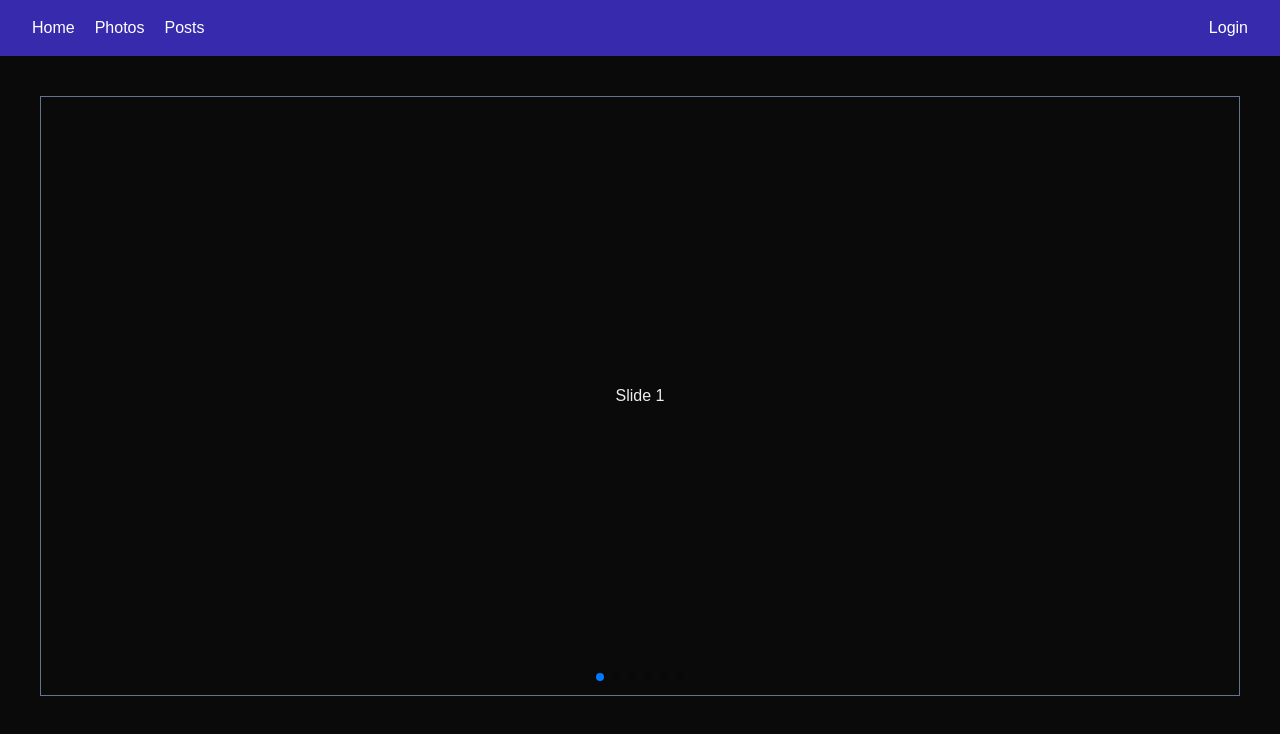
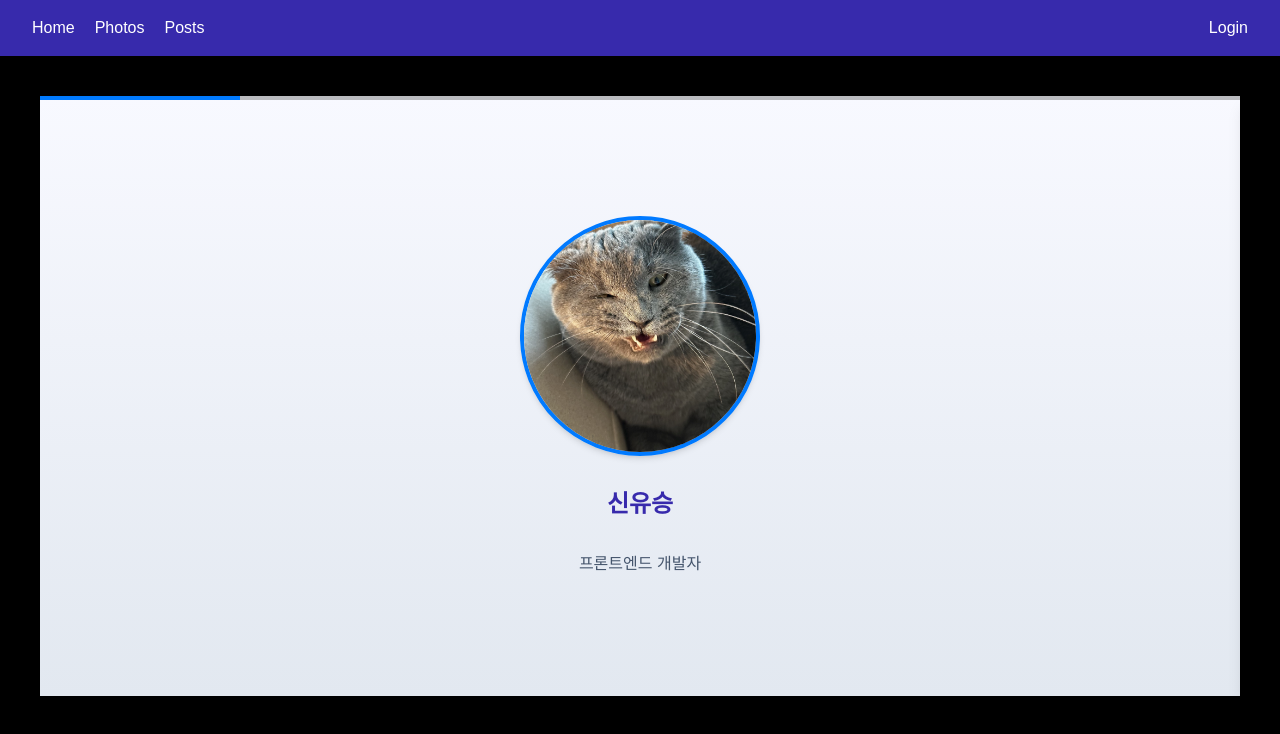
Before and after one commit to groom-practice/final-semi-project-team-3, a Next.js app: page / in a window 1280 px wide. Shown: the top 734 px of the page. Built offline with nearby package versions, Linux system fonts and the light colour scheme.

Commit message:
feat: swiper type progressbar로 변경 및 style 변경

```diff
--- a/app/page.tsx
+++ b/app/page.tsx
@@ -1,41 +1,58 @@
 "use client";
+
 import "swiper/css";
 import "swiper/css/pagination";
+import "swiper/css/navigation";
+import Image from "next/image";
+
 import { Pagination } from "swiper/modules";
+import { Swiper, SwiperSlide } from "swiper/react";
 
-import { Swiper, SwiperSlide } from "swiper/react";
+type Profile = {
+  name: string;
+  image: string;
+  role: string;
+};
+
+const profiles: Profile[] = [
+  { name: "신유승", image: "/profile/mandoo.png", role: "프론트엔드 개발자" },
+  { name: "권수영", image: "/profile/mandoo.png", role: "프론트엔드 개발자" },
+  { name: "김호영", image: "/profile/mandoo.png", role: "프론트엔드 개발자" },
+  { name: "김기현", image: "/profile/mandoo.png", role: "프론트엔드 개발자" },
+  { name: "이예도", image: "/profile/mandoo.png", role: "프론트엔드 개발자" },
+  { name: "양아름", image: "/profile/mandoo.png", role: "프론트엔드 개발자" },
+];
 
 export default function Page() {
   return (
-    <div className="p-10 w-screen">
-      <Swiper pagination={true} modules={[Pagination]} className="mySwiper">
-        <SwiperSlide>
-          <SlideContent slideNum={1} />
-        </SwiperSlide>
-        <SwiperSlide>
-          <SlideContent slideNum={2} />
-        </SwiperSlide>
-        <SwiperSlide>
-          <SlideContent slideNum={3} />
-        </SwiperSlide>
-        <SwiperSlide>
-          <SlideContent slideNum={4} />
-        </SwiperSlide>
-        <SwiperSlide>
-          <SlideContent slideNum={5} />
-        </SwiperSlide>
-        <SwiperSlide>
-          <SlideContent slideNum={6} />
-        </SwiperSlide>
+    <div className="p-10 w-screen h-screen bg-black text-white text-sm">
+      <Swiper
+        pagination={{ type: "progressbar" }}
+        modules={[Pagination]}
+        className="w-full h-full"
+      >
+        {profiles.map((profile) => (
+          <SwiperSlide key={profile.name}>
+            <SlideContent profile={profile} />
+          </SwiperSlide>
+        ))}
       </Swiper>
     </div>
   );
 }
 
-function SlideContent({ slideNum }: { slideNum: number }) {
+function SlideContent({ profile }: { profile: Profile }) {
   return (
-    <div className="w-full h-[600px] flex justify-center items-center border border-slate-500">
-      Slide {slideNum}
+    <div className="w-full h-[600px] flex flex-col items-center justify-center bg-gradient-to-b from-[#f8f9ff] to-[#e2e8f0] text-slate-800 text-lg text-center space-y-8 shadow-lg cursor-pointer transition-transform">
+      <Image
+        src={profile.image}
+        alt={`${profile.name} 사진`}
+        width={260}
+        height={260}
+        className="w-60 h-60 rounded-full object-cover border-4 border-[#007aff] shadow-md"
+      />
+      <h2 className="text-2xl font-semibold text-indigo-800">{profile.name}</h2>
+      <p className="text-base text-slate-600">{profile.role}</p>
     </div>
   );
 }
```
Also changed, not shown: public/profile/mandoo.png (added).
